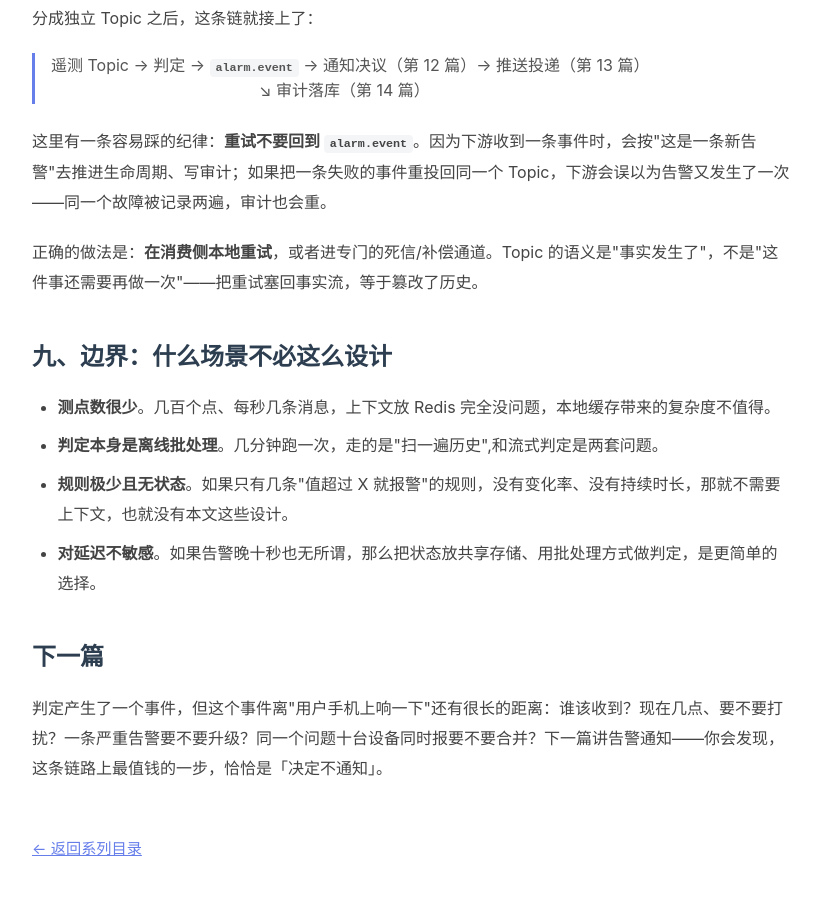
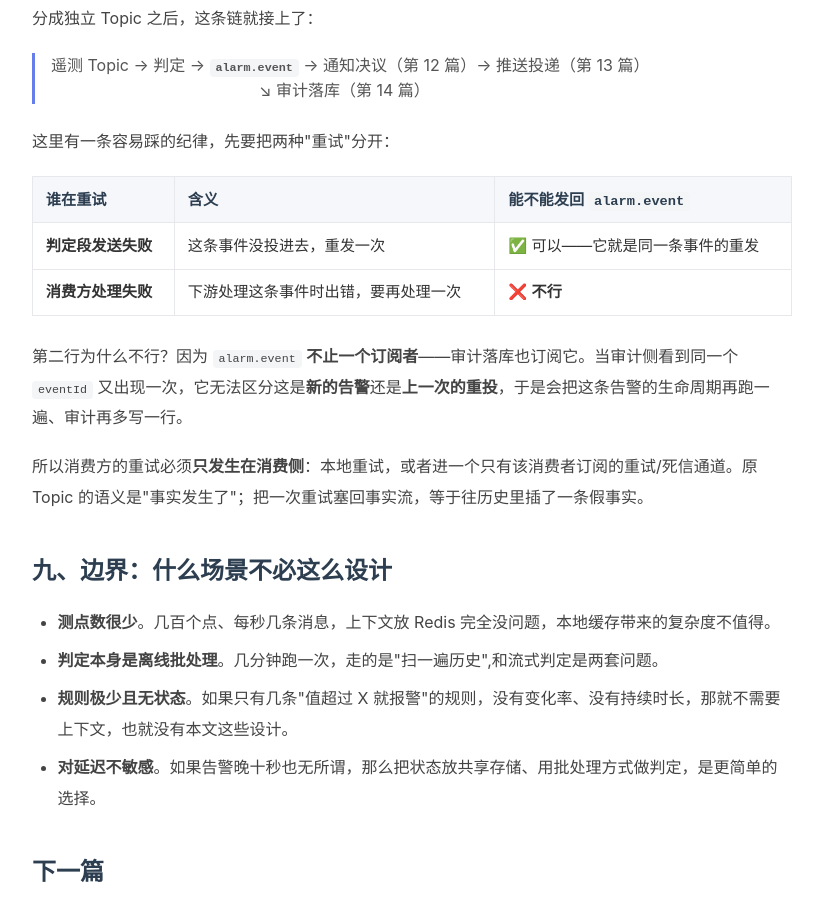
Before and after one commit to ztkyaojiayou/ztkyaojiayou.github.io, a plain HTML site: page tech/iot-data/11-alarm-engine.html in a window 1280 px wide. Shown: the part 7080-7984 px from the top of the page, without its empty margins (228-1051 px from the left). Drawn offline with Linux system fonts and the light colour scheme; a web font is replaced by a local one.

Commit message:
第 11 篇澄清「重试不回 alarm.event」：区分判定段重发与消费方重试

```diff
--- a/tech/iot-data/11-alarm-engine.html
+++ b/tech/iot-data/11-alarm-engine.html
@@ -302,9 +302,29 @@
       　　　　　　　　　　　　　↘ 审计落库（第 14 篇）
     </blockquote>
 
-    <p>这里有一条容易踩的纪律：<strong>重试不要回到 <code>alarm.event</code></strong>。因为下游收到一条事件时，会按"这是一条新告警"去推进生命周期、写审计；如果把一条失败的事件重投回同一个 Topic，下游会误以为告警又发生了一次——同一个故障被记录两遍，审计也会重。</p>
+    <p>这里有一条容易踩的纪律，先要把两种"重试"分开：</p>
 
-    <p>正确的做法是：<strong>在消费侧本地重试</strong>，或者进专门的死信/补偿通道。Topic 的语义是"事实发生了"，不是"这件事还需要再做一次"——把重试塞回事实流，等于篡改了历史。</p>
+    <table>
+      <thead>
+        <tr><th>谁在重试</th><th>含义</th><th>能不能发回 <code>alarm.event</code></th></tr>
+      </thead>
+      <tbody>
+        <tr>
+          <td><strong>判定段发送失败</strong></td>
+          <td>这条事件没投进去，重发一次</td>
+          <td>✅ 可以——它就是同一条事件的重发</td>
+        </tr>
+        <tr>
+          <td><strong>消费方处理失败</strong></td>
+          <td>下游处理这条事件时出错，要再处理一次</td>
+          <td>❌ <strong>不行</strong></td>
+        </tr>
+      </tbody>
+    </table>
+
+    <p>第二行为什么不行？因为 <code>alarm.event</code> <strong>不止一个订阅者</strong>——审计落库也订阅它。当审计侧看到同一个 <code>eventId</code> 又出现一次，它无法区分这是<strong>新的告警</strong>还是<strong>上一次的重投</strong>，于是会把这条告警的生命周期再跑一遍、审计再多写一行。</p>
+
+    <p>所以消费方的重试必须<strong>只发生在消费侧</strong>：本地重试，或者进一个只有该消费者订阅的重试/死信通道。原 Topic 的语义是"事实发生了"；把一次重试塞回事实流，等于往历史里插了一条假事实。</p>
 
     <h2>九、边界：什么场景不必这么设计</h2>
 
```
